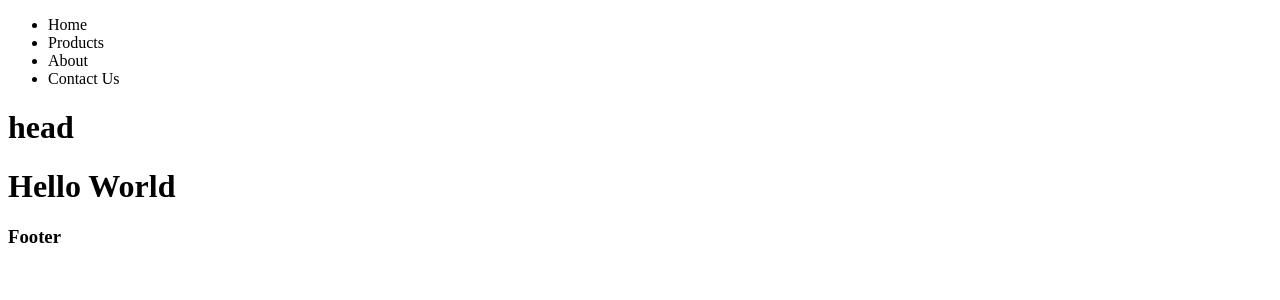
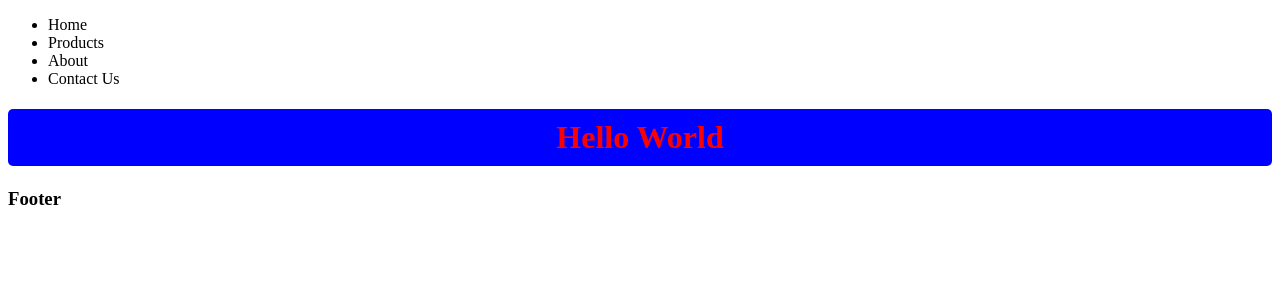
Before and after one commit to Salam-Kachi/React-AbdAlrahman, a JavaScript app: page / in a window 1280 px wide. Shown: the top 300 px of the page. Built offline with nearby package versions, Linux system fonts and the light colour scheme.

Commit message:
Inline Style

```diff
--- a/src/Data.js
+++ b/src/Data.js
@@ -5,3 +5,11 @@ export const Head = () => {
 export default function Hello() {
   return <h1>Hello World</h1>;
 }
+
+export const homeStyle = {
+  color: "red",
+  backgroundColor: "blue",
+  padding: "10px",
+  textAlign: "center",
+  borderRadius: "5px",
+};
--- a/src/Home.js
+++ b/src/Home.js
@@ -1,10 +1,10 @@
-import Hello,{ Head } from "./Data";
+import Hello, { Head,homeStyle } from "./Data";
 
 const Home = () => {
+
   return (
     <>
-      <Head />
-      <Hello/>
+      <h1 style={homeStyle}>Hello World</h1>
     </>
   );
 };
```
